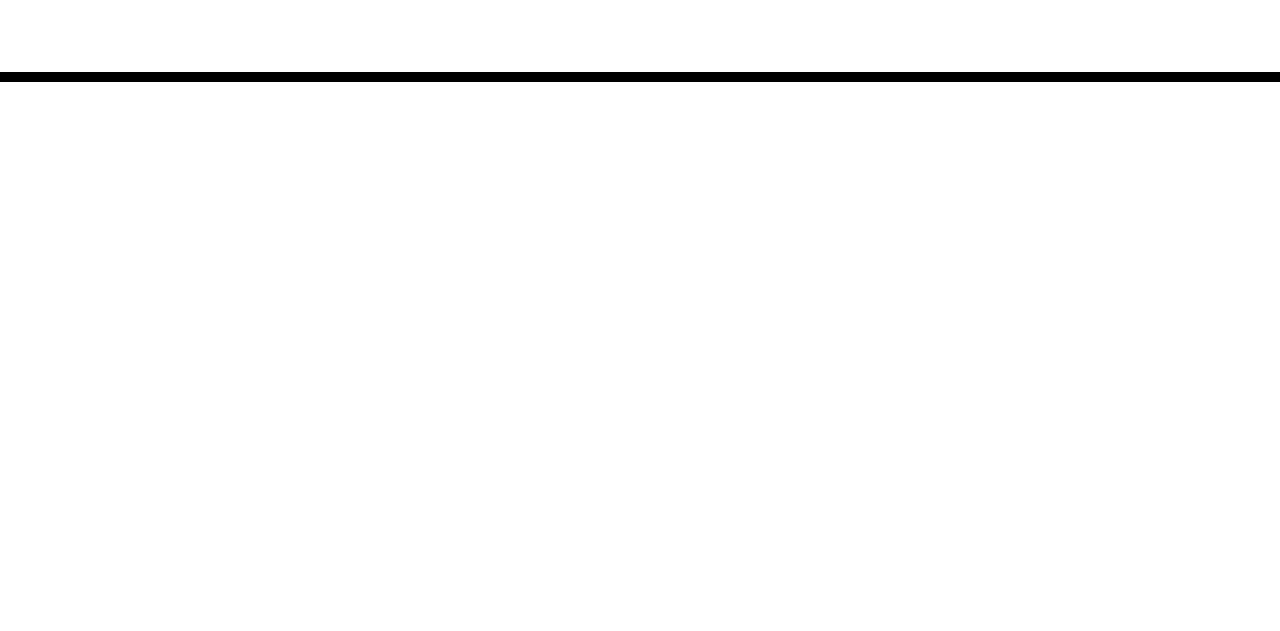
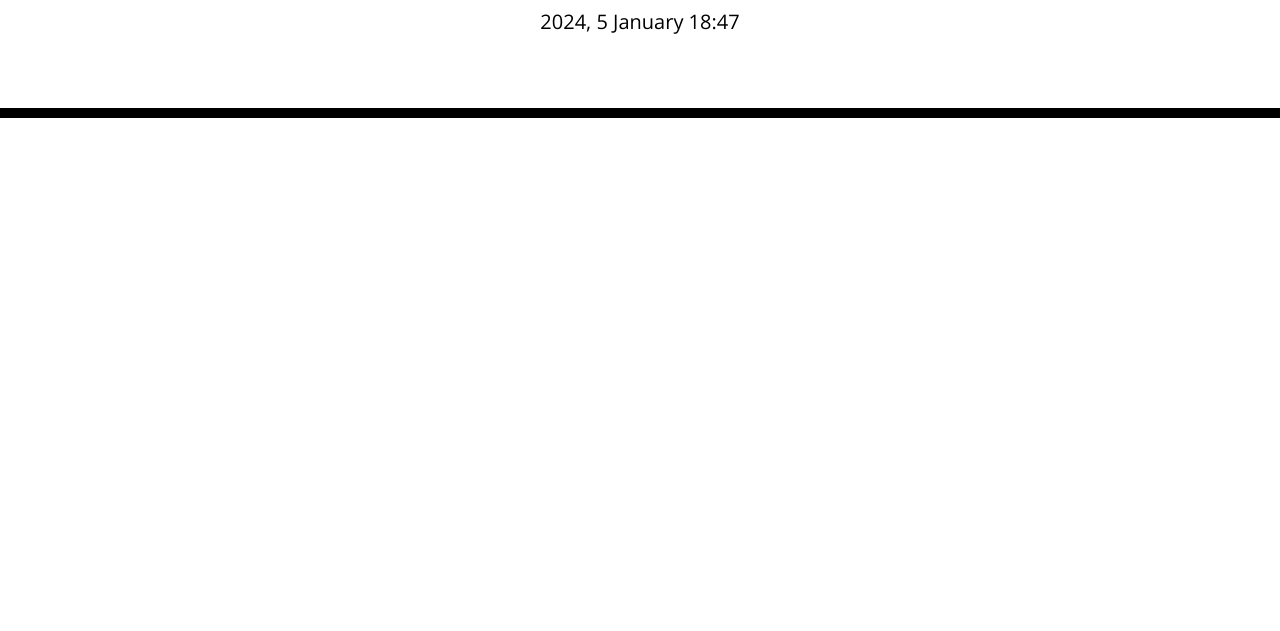
Before and after one commit to ramonsaguini/WorkDayScheduler, a plain HTML site: page starter/index.html in a window 1280 px wide. Shown: the part 169-800 px from the top of the page. Drawn offline with nearby package versions, Linux system fonts and the light colour scheme.

Commit message:
function date and time added

```diff
--- a/starter/assets/JS/script.js
+++ b/starter/assets/JS/script.js
@@ -0,0 +1,8 @@
+$(document).ready(function () {
+  function dateAndTime() {
+    var currentDateTime = dayjs().format("YYYY, D MMMM  HH:mm");
+    $("#currentDay").text(currentDateTime);
+  }
+
+  dateAndTime();
+});
--- a/starter/index.html
+++ b/starter/index.html
@@ -20,7 +20,7 @@
     <p class="lead">A simple calendar app for scheduling your work day</p>
     <p id="currentDay" class="lead"></p>
   </header>
-  <div class="container">
+  <div class="container" id="timeblockContainer">
     <!-- Timeblocks go here -->
   </div>
 
```
